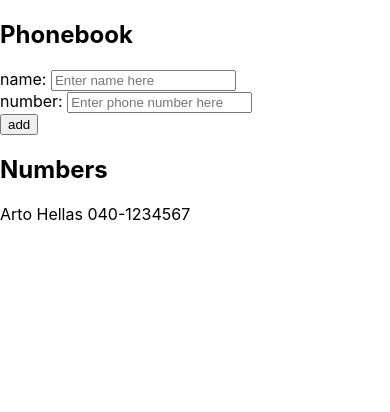
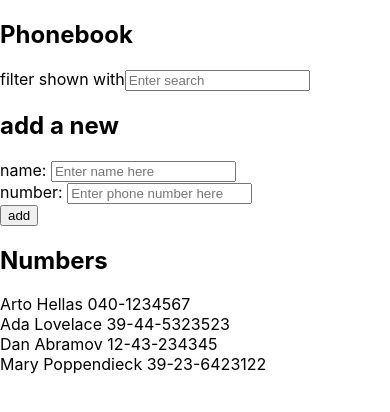
Before and after one commit to yomites/Part2, a React (Create React App) app in the folder phonebook/: page / in a window 390 px wide. Shown: the top 412 px of the page. Built offline with nearby package versions, Linux system fonts and the light colour scheme.

Commit message:
Update App.js
Exercise 2.9: The Phonebook Step 4. Now the application includes a search field to filter the list of people by name.

```diff
--- a/phonebook/src/App.js
+++ b/phonebook/src/App.js
@@ -3,11 +3,17 @@ import './App.css';
 
 const App = () => {
   const [ persons, setPersons ] = useState([
-    { name: 'Arto Hellas', number: '040-1234567'}
+    { name: 'Arto Hellas', number: '040-1234567'},
+    { name: 'Ada Lovelace', number: '39-44-5323523' },
+    { name: 'Dan Abramov', number: '12-43-234345' },
+    { name: 'Mary Poppendieck', number: '39-23-6423122' }
   ])
   const [ newName, setNewName ] = useState('')
   const [ mobileNumber, setMobileNumber ] = useState('')
-  console.log('The person added:', persons)
+  const [ nameSearch, setNameSearch ] = useState('')
+  const [ nameToShow, setNameToShow ] = useState(persons)
+
+  console.log('The persons to show:', nameToShow)
 
   const addPerson = (event) => {
     event.preventDefault()
@@ -16,14 +22,32 @@ const App = () => {
       name: newName,
       number: mobileNumber,
     }
-//    console.log('Persons and new name:', persons, newName
+    console.log('Persons and new name:', persons, newName)
         setPersons(persons.concat(personObject))
+        setNameToShow(nameToShow.concat(personObject))
         setNewName('')
         setMobileNumber('')
   }
 
+  const myArray = (anArray, evt) => {
+    const arr = anArray.filter(element =>
+      element.name.toUpperCase().includes
+      (evt.target.value.toUpperCase()))
+    return arr
+  }
+
+  const handleNameSearchChange = (event) => {
+    console.log('handleNameSearchChange',
+    event.target.value)
+    setNameSearch(event.target.value)
+    myArray(persons, event)
+
+    setNameToShow(myArray(persons, event))
+  }
+
   const handleMobileNumberChange = (evt) => {
-    console.log('handleMobileNumberChange', evt.target.value)
+    console.log('handleMobileNumberChange',
+    evt.target.value)
     setMobileNumber(evt.target.value)
   }
 
@@ -31,12 +55,14 @@ const App = () => {
     console.log('handleNameChange persons',persons)
     console.log('handleNameChange', event.target.value)
     const arr = persons.filter(element =>
-      element.name.toUpperCase()===event.target.value.toUpperCase())
+      element.name.toUpperCase()===
+      event.target.value.toUpperCase())
 
       if (arr.length===1) {
         console.log('Arr array', arr)
         const newName = arr[0].name
-        window.alert(newName + ' is already added to phonebook')
+        window.alert(newName +
+          ' is already added to phonebook')
       } else
       return (
       setNewName(event.target.value)
@@ -55,14 +81,22 @@ const App = () => {
   return (
     <div>
       <h2>Phonebook</h2>
+      <div>
+      filter shown with<input type="text" value={nameSearch}
+          placeholder="Enter search"
+          onChange={handleNameSearchChange} />
+      </div>
       <form onSubmit={addPerson}>
+        <h2>add a new</h2>
         <div>
           name: <input type="text" value={newName}
-          placeholder="Enter name here" onChange={handleNameChange} />
+          placeholder="Enter name here"
+          onChange={handleNameChange} />
         </div>
         <div>
           number: <input type="text" value={mobileNumber}
-          placeholder="Enter phone number here" onChange={handleMobileNumberChange} /></div>
+          placeholder="Enter phone number here"
+          onChange={handleMobileNumberChange} /></div>
         <div>
           <button type="submit">
             add
@@ -70,7 +104,7 @@ const App = () => {
         </div>
       </form>
       <h2>Numbers</h2>
-      {persons.map(person =>
+      {nameToShow.map(person =>
         <Person key={person.name} person={person} />
       )}
     </div>
```
